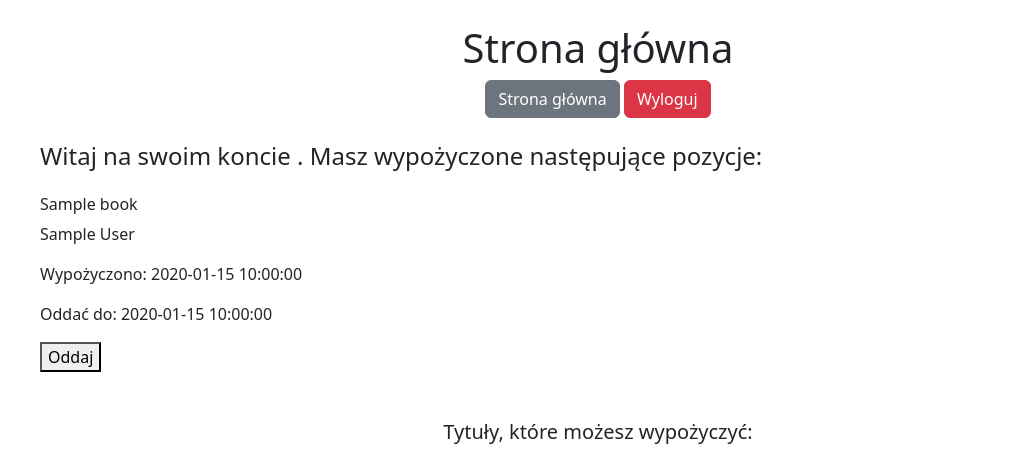
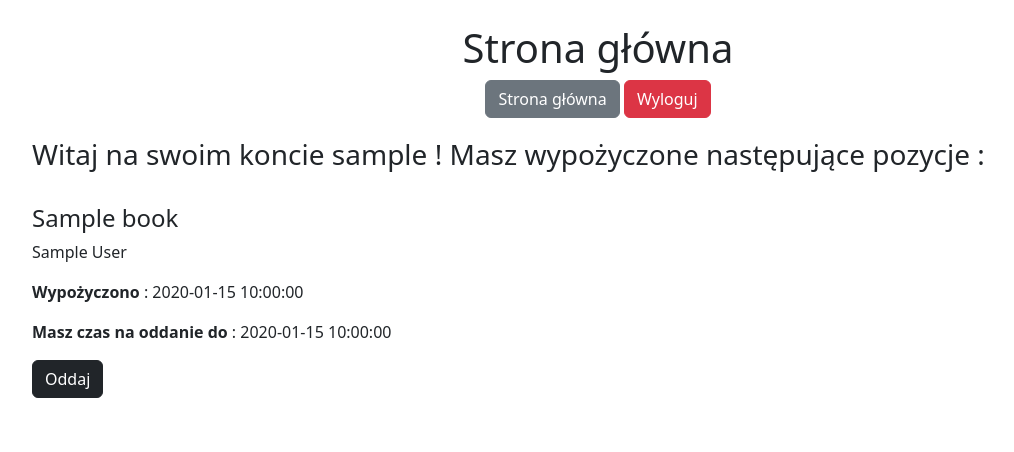
Before and after one commit to alopacin/little_library, a Flask app: page /konto in a window 1280 px wide. Shown: the top 452 px of the page, without its empty margins (42-1056 px from the left). Run offline with Flask 3, Linux system fonts and the light colour scheme; the visitor is signed in with stand-in values (Sample User, id 1); tables that the repository leaves empty hold one stand-in row (values such as "Sample post").

```diff
--- a/functions.py
+++ b/functions.py
@@ -6,7 +6,7 @@ def load_quotes(f):
         return [line.strip() for line in file if line.strip()]
 
 
-def fetch_books(limit=250):
+def fetch_books(limit=100):
     base_url = "https://gutendex.com/books"
     params = {
         'random': 'true',
--- a/main.py
+++ b/main.py
@@ -29,6 +29,9 @@ class User(db.Model):
     login = db.Column(db.String, unique=True, nullable=False)
     password = db.Column(db.String, nullable=False)
     books_borrowed = db.relationship('Book', backref='borrower', lazy=True)
+
+    def __repr__(self):
+        return self.login
 
 
 with app.app_context():
@@ -104,11 +107,13 @@ def account():
     title = 'Konto'
     all_books = Book.query.filter_by(user_id=None).all()
     user_id = session.get('user_id')
+    user_name = User.query.get(user_id)
     user_books = Book.query.filter_by(user_id=user_id).all()
     context = {
         'title': title,
         'all_books': all_books,
         'user_books': user_books,
+        'user': user_name
     }
     return render_template('konto.html', context=context)
 
@@ -123,7 +128,7 @@ def borrow(book_id):
     if book and not book.user_id:
         book.user_id = user_id
         book.borrowed_at = datetime.now()
-        book.return_by = datetime.now() + timedelta(hours=1)
+        book.return_by =  datetime.now() + timedelta(hours=1)
         db.session.commit()
     return redirect(url_for('account'))
 
--- a/templates/index.html
+++ b/templates/index.html
@@ -12,6 +12,12 @@
         <a href="/" class="btn btn-secondary" >Strona główna</a>
         <a href="/ksiazki" class="btn btn-secondary" >Przykładowe książki</a>
     </div>
+<h5 class="container p-3 --bs-dark-text-emphasis bg-dark-subtle border border-primary-subtle rounded-3">Witaj w wypożyczalni książek szybkiego czytania. Posiadamy wiele tytułów, którymi możesz być zainteresowany.
+            Nasza kolekcja obejmuje zarówno klasyki literatury światowej, jak i nowości wydawnicze, które zdobyły uznanie czytelników na całym świecie.
+Dzięki naszemu unikalnemu systemowi szybkiego czytania, każda książka została przystosowana do efektywnego przyswajania treści w krótkim czasie.
+            To idealne rozwiązanie dla osób, które chcą poszerzyć swoją wiedzę, ale mają ograniczoną ilość czasu.
+        Na przeczytanie jednej książki, masz zaledwie jedną godzinę.
+        Ale jak to mówią : 'praktyka czyni mistrza ;)'</h5>
 {% with messages = get_flashed_messages() %}
 
         <div class="flash-messages">
--- a/templates/konto.html
+++ b/templates/konto.html
@@ -11,15 +11,15 @@
         <a href="/" class="btn btn-secondary" >Strona główna</a>
         <a href="/logout" class="btn btn-danger">Wyloguj</a>
     </div>
-<h4 class="container mb-4 mt-4">Witaj na swoim koncie . Masz wypożyczone następujące pozycje:</h4>
+<h3 class="container mb-4 mt-3 p-1">Witaj na swoim koncie {{ context.user }} ! Masz wypożyczone następujące pozycje :</h3>
 {% for book in context.user_books %}
-    <div class="container ">
-        <h6>{{ book.title }}</h6>
+    <div class="container p-1">
+        <h4>{{ book.title }}</h4>
         <p>{{ book.author }}</p>
-        <p>Wypożyczono: {{ book.borrowed_at }}</p>
-        <p>Oddać do: {{ book.return_by }}</p>
+        <p><b>Wypożyczono</b> : {{ book.borrowed_at }}</p>
+        <p><b>Masz czas na oddanie do</b> : {{ book.return_by }}</p>
         <form action="{{ url_for('return_book', book_id=book.id) }}" method="POST">
-            <button type="submit">Oddaj</button>
+            <button class="btn btn-dark mb-5" type="submit">Oddaj</button>
         </form>
     </div>
 {% endfor %}
```
